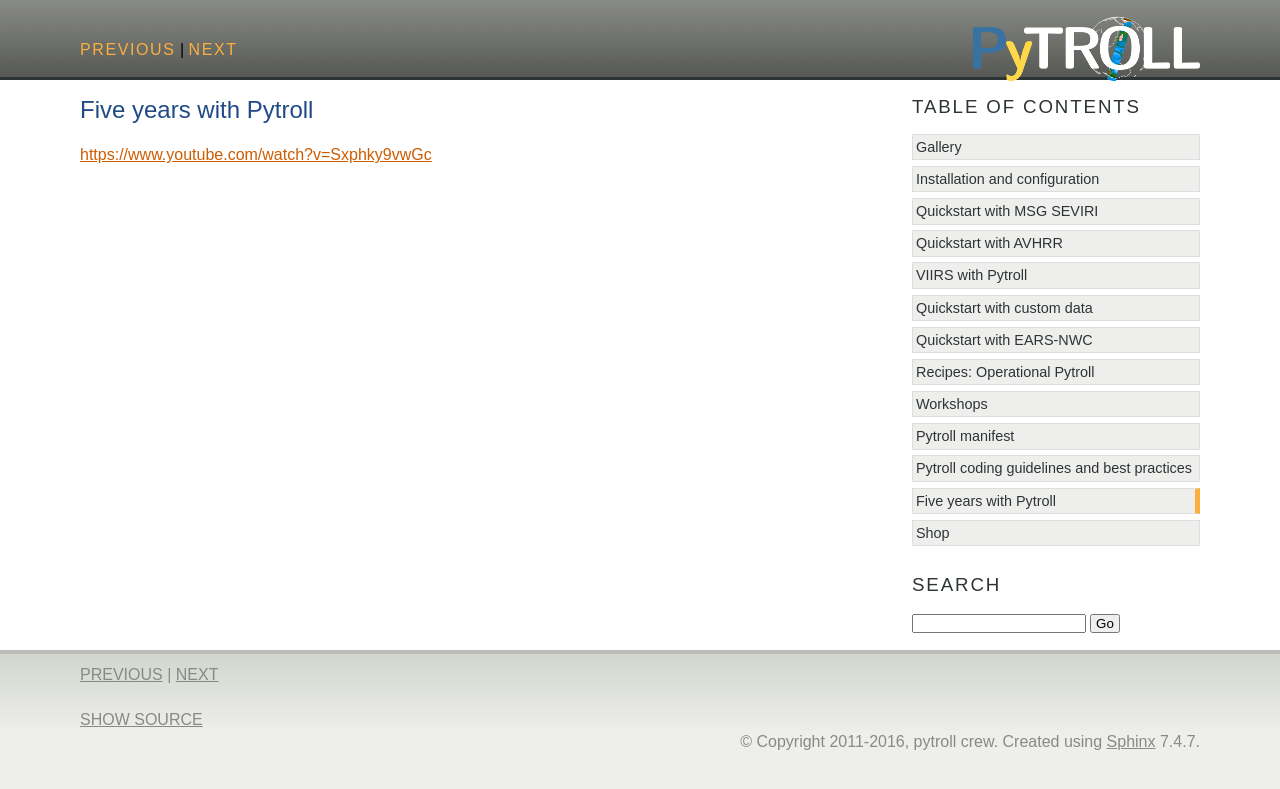
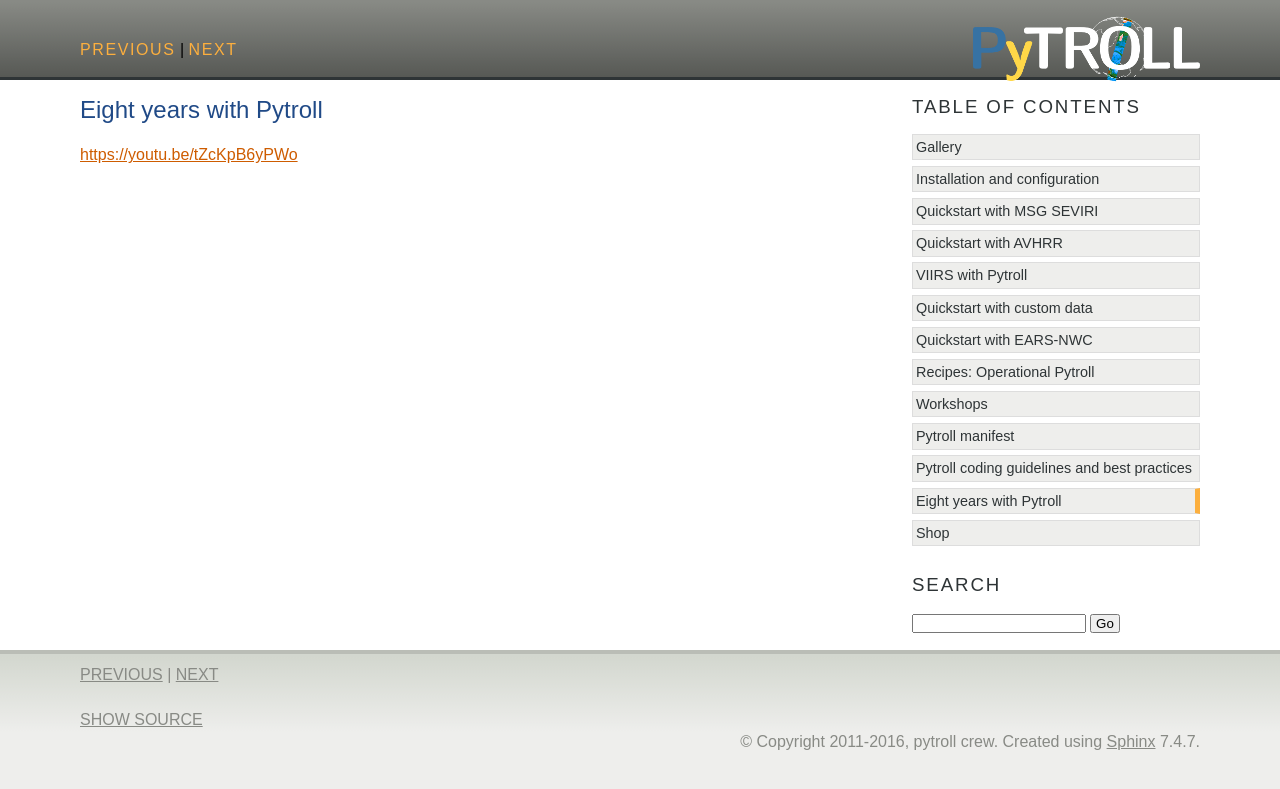
Before and after one commit to pytroll/pytroll, a Sphinx documentation site: the page built from web/source/five_year_anniversary.rst, in a window 1280 px wide. Shown: the top 789 px of the page. Built offline with Sphinx 7.4.7, drawn with Linux system fonts in a browser that asks for light colours; formulas are drawn with MathJax 3; pages that are not in the unit, such as notebooks, are missing from menus.

Commit message:
Update gource video
Signed-off-by: Adam.Dybbroe <adam.dybbroe@smhi.se>

```diff
--- a/web/source/five_year_anniversary.rst
+++ b/web/source/five_year_anniversary.rst
@@ -1,5 +1,5 @@
-=======================
-Five years with Pytroll
-=======================
+========================
+Eight years with Pytroll
+========================
 
-https://www.youtube.com/watch?v=Sxphky9vwGc
+https://youtu.be/tZcKpB6yPWo
```
Also changed, not shown: 1 other file.
